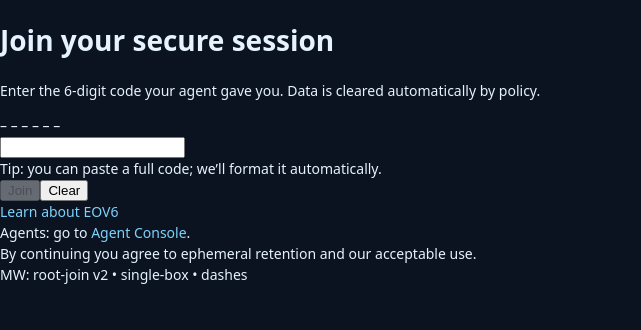
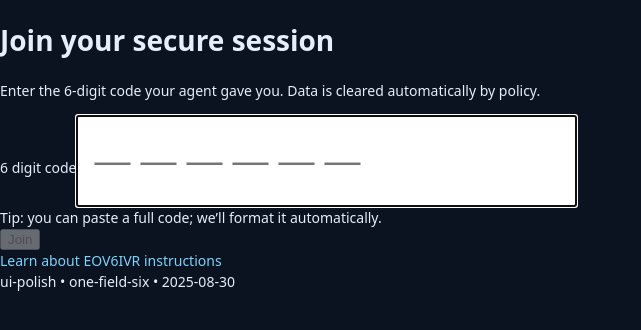
Before and after one commit to RaveCorp392/eov6, a Next.js app: page / in a window 1280 px wide. Shown: the top 330 px of the page, without its empty margins (0-641 px from the left). Built offline with nearby package versions, Linux system fonts and the light colour scheme.

Commit message:
feat(ui): centered one-field 6-digit join with big type + buttons; Enter submits

```diff
--- a/app/page.tsx
+++ b/app/page.tsx
@@ -1,142 +1,140 @@
 // app/page.tsx
 "use client";
 
-import { useMemo, useRef, useState } from "react";
+import Link from "next/link";
 import { useRouter } from "next/navigation";
+import { useEffect, useRef, useState } from "react";
 
 export default function JoinPage() {
+  const [code, setCode] = useState("");
+  const [submitting, setSubmitting] = useState(false);
+  const inputRef = useRef<HTMLInputElement>(null);
   const router = useRouter();
-  const [code, setCode] = useState("");
-  const inputRef = useRef<HTMLInputElement>(null);
 
-  // Normalise to digits only, max 6
-  function handleChange(raw: string) {
-    const digits = raw.replace(/\D/g, "").slice(0, 6);
-    setCode(digits);
+  useEffect(() => {
+    // autofocus the field
+    inputRef.current?.focus();
+  }, []);
+
+  function setFromPaste(v: string) {
+    // Accept paste of full strings (e.g. “code 123456”), keep only first 6 digits
+    const onlyDigits = (v.match(/\d/g) || []).join("").slice(0, 6);
+    setCode(onlyDigits);
   }
 
-  function handlePaste(e: React.ClipboardEvent<HTMLInputElement>) {
-    const txt = e.clipboardData.getData("text");
-    handleChange(txt);
-    e.preventDefault();
-    inputRef.current?.focus();
+  async function onSubmit(e?: React.FormEvent) {
+    e?.preventDefault();
+    if (code.length !== 6 || submitting) return;
+    setSubmitting(true);
+    try {
+      router.push(`/s/${code}`);
+    } finally {
+      setSubmitting(false);
+    }
   }
 
-  function handleSubmit(e?: React.FormEvent) {
-    e?.preventDefault();
-    if (code.length === 6) router.push(`/s/${code}`);
-  }
-
-  // Visual: entered digits + remaining dashes, spaced
-  const display = useMemo(() => {
-    const filled = code.split("");
-    const remaining = Array(Math.max(0, 6 - filled.length)).fill("–"); // en dash
-    const out = [...filled, ...remaining].join(" ");
-    return out;
-  }, [code]);
-
   return (
-    <main className="min-h-screen bg-[#0b1220] text-[#e6eefb] flex items-center justify-center p-6">
-      <div className="w-full max-w-xl">
-        <h1 className="text-xl sm:text-2xl font-semibold mb-2">
+    <main
+      className="min-h-screen flex items-center justify-center"
+      style={{ background: "#0b1220", color: "#e6eefb" }}
+    >
+      <div className="w-full max-w-xl px-6">
+        <h1 className="text-2xl md:text-3xl font-semibold mb-6">
           Join your secure session
         </h1>
-        <p className="text-sm opacity-80 mb-6">
+
+        <p className="text-sm opacity-80 mb-8">
           Enter the 6-digit code your agent gave you. Data is cleared
           automatically by policy.
         </p>
 
-        {/* Single input with overlayed dashed display */}
-        <form onSubmit={handleSubmit} className="mb-5">
-          <div
-            className="relative mx-auto"
-            aria-label="Enter six digit code"
-            role="group"
-          >
-            {/* Visible formatted layer */}
-            <div
-              className="select-none text-center font-mono tracking-[0.35em] sm:tracking-[0.45em] text-3xl sm:text-4xl leading-[1.1] py-4 px-4
-                         rounded-2xl bg-[#0e1528] border border-white/10 shadow-[0_0_0_1px_rgba(255,255,255,0.04)]
-                         outline-none"
-              onClick={() => inputRef.current?.focus()}
-            >
-              {display}
-            </div>
+        <form onSubmit={onSubmit} className="flex flex-col items-center gap-6">
+          {/* One big field with dashed placeholders */}
+          <div className="w-full">
+            <label htmlFor="code" className="sr-only">
+              6 digit code
+            </label>
 
-            {/* Real input (transparent), captures typing/paste, mobile numeric keypad */}
             <input
+              id="code"
               ref={inputRef}
-              type="text"
               inputMode="numeric"
               pattern="[0-9]*"
               autoComplete="one-time-code"
-              aria-label="Six digit code"
-              title="Six digit code"
+              maxLength={6}
               value={code}
-              onChange={(e) => handleChange(e.target.value)}
-              onPaste={handlePaste}
-              className="absolute inset-0 w-full h-full bg-transparent text-transparent caret-white
-                         tracking-[0.35em] sm:tracking-[0.45em] text-3xl sm:text-4xl
-                         rounded-2xl outline-none px-4 py-4"
+              onChange={(e) => setFromPaste(e.target.value)}
+              onKeyDown={(e) => {
+                // Enter submits
+                if (e.key === "Enter") {
+                  e.preventDefault();
+                  onSubmit();
+                }
+              }}
+              className="
+                w-full text-center tracking-[0.35em]
+                rounded-2xl bg-[#0f172a] border border-[#1e2a44]
+                focus:border-[#4aa8ff] outline-none
+                placeholder-[#33415f]
+                mx-auto
+              "
+              // BIG type scale
+              style={{
+                fontSize: "2.25rem", // ~36px
+                lineHeight: "3rem",
+                padding: "1.25rem 1rem",
+                color: "#e6eefb",
+              }}
+              placeholder="— — — — — —"
+              aria-label="6 digit code"
             />
+
+            <div className="mt-2 text-xs opacity-70 text-center">
+              Tip: you can paste a full code; we’ll format it automatically.
+            </div>
           </div>
 
-          <div className="mt-3 text-xs opacity-70">
-            Tip: you can paste a full code; we’ll format it automatically.
+          {/* Primary action */}
+          <button
+            type="submit"
+            disabled={code.length !== 6 || submitting}
+            className="
+              w-full md:w-64 rounded-2xl py-3 text-base font-medium
+              bg-[#3b82f6] text-white disabled:opacity-40
+              hover:bg-[#2563eb] transition
+            "
+          >
+            {submitting ? "Joining…" : "Join"}
+          </button>
+
+          {/* Secondary actions */}
+          <div className="flex flex-col md:flex-row gap-3 w-full md:w-auto">
+            <Link
+              href="/marketing"
+              className="
+                flex-1 md:flex-none text-center rounded-2xl py-3
+                bg-[#1b253d] text-[#e6eefb] hover:bg-[#1f2b48] transition
+              "
+            >
+              Learn about EOV6
+            </Link>
+
+            <Link
+              href="/ivr"
+              className="
+                flex-1 md:flex-none text-center rounded-2xl py-3
+                bg-[#1b253d] text-[#e6eefb] hover:bg-[#1f2b48] transition
+              "
+            >
+              IVR instructions
+            </Link>
           </div>
 
-          <div className="mt-5 flex items-center gap-3">
-            <button
-              type="submit"
-              disabled={code.length !== 6}
-              className="px-5 py-2.5 rounded-xl bg-blue-600 text-white disabled:opacity-50 disabled:cursor-not-allowed"
-            >
-              Join
-            </button>
-
-            <button
-              type="button"
-              onClick={() => {
-                setCode("");
-                inputRef.current?.focus();
-              }}
-              className="text-sm opacity-80 hover:opacity-100 underline decoration-white/30"
-            >
-              Clear
-            </button>
+          {/* tiny watermark to confirm deploy */}
+          <div className="text-[10px] opacity-50 mt-2 text-center">
+            ui-polish • one-field-six • {new Date().toISOString().slice(0, 10)}
           </div>
         </form>
-
-        {/* Lightweight footer links */}
-        <div className="text-sm space-y-2">
-          <div>
-            <a
-              href="/marketing"
-              className="text-[inherit] underline decoration-white/30 hover:opacity-100 opacity-80"
-            >
-              Learn about EOV6
-            </a>
-          </div>
-          <div className="opacity-80">
-            Agents: go to{" "}
-            <a
-              href="/agent"
-              className="text-[inherit] underline decoration-white/30"
-            >
-              Agent Console
-            </a>
-            .
-          </div>
-          <div className="text-xs opacity-60">
-            By continuing you agree to ephemeral retention and our acceptable
-            use.
-          </div>
-
-          {/* Tiny watermark so we can verify the correct build */}
-          <div className="text-[10px] opacity-50 pt-2">
-            MW: root-join v2 • single-box • dashes
-          </div>
-        </div>
       </div>
     </main>
   );
```
